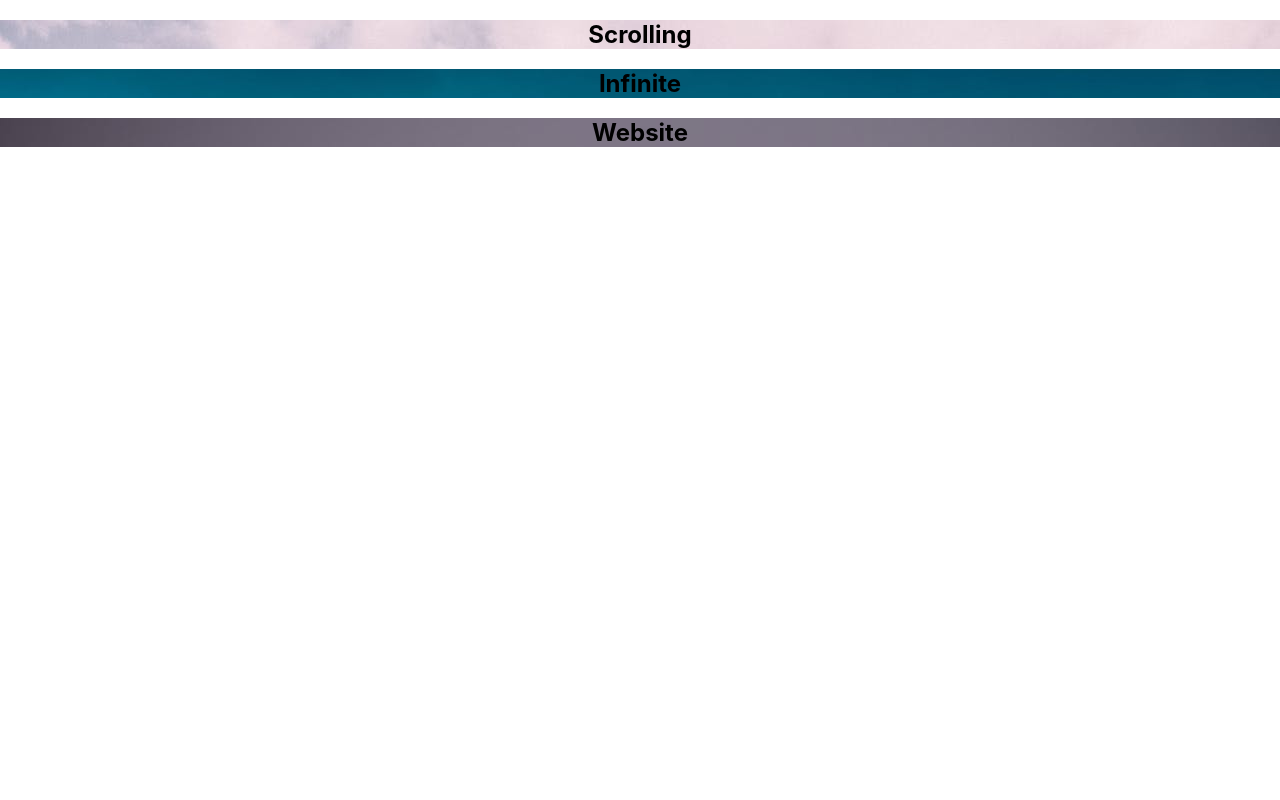
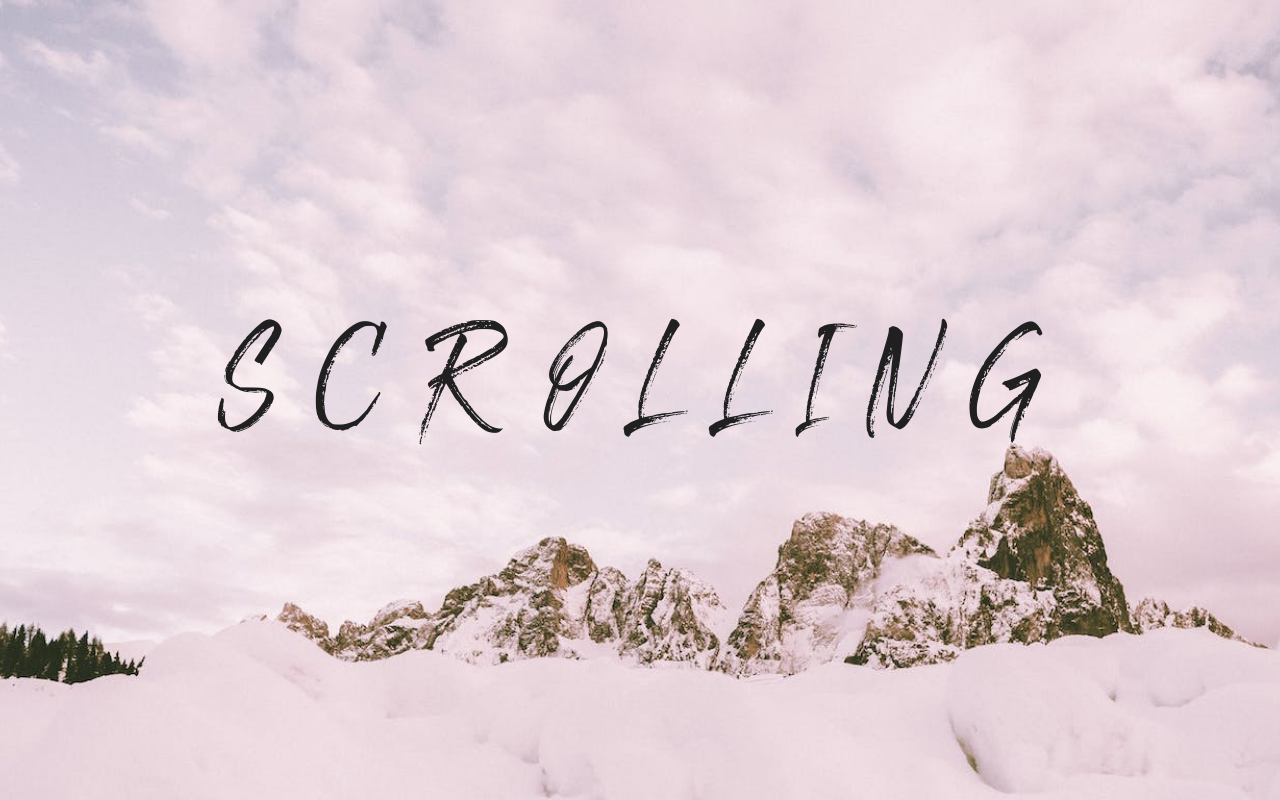
Before and after one commit to ali-fadaei23/scrolling-parallax, a React (Create React App) app: page / in a window 1280 px wide. Built offline with nearby package versions, Linux system fonts and the light colour scheme; the HTML template or start-up script is replaced by a standard one.

Commit message:
Fix font page style

```diff
--- a/src/App.css
+++ b/src/App.css
@@ -1,38 +1,10 @@
-.App {
-  text-align: center;
+@font-face {
+  font-family: Wandhen;
+  src: url(assets/fonts/wandhen.regular.ttf);
 }
 
-.App-logo {
-  height: 40vmin;
-  pointer-events: none;
+body {
+  margin: 0;
+  height: 100vh;
+  font-family: Wandhen;
 }
-
-@media (prefers-reduced-motion: no-preference) {
-  .App-logo {
-    animation: App-logo-spin infinite 20s linear;
-  }
-}
-
-.App-header {
-  background-color: #282c34;
-  min-height: 100vh;
-  display: flex;
-  flex-direction: column;
-  align-items: center;
-  justify-content: center;
-  font-size: calc(10px + 2vmin);
-  color: white;
-}
-
-.App-link {
-  color: #61dafb;
-}
-
-@keyframes App-logo-spin {
-  from {
-    transform: rotate(0deg);
-  }
-  to {
-    transform: rotate(360deg);
-  }
-}
--- a/src/components/parallax/Parallax.css
+++ b/src/components/parallax/Parallax.css
@@ -0,0 +1,31 @@
+section {
+  height: 100%;
+  width: 100%;
+  top: 0;
+  position: fixed;
+  visibility: hidden;
+}
+
+section :is(.outer, .inner) {
+  width: 100%;
+  height: 100%;
+  overflow-y: hidden;
+}
+
+section h2 {
+  font-size: 10vw;
+  font-weight: 500;
+  text-align: center;
+  text-transform: uppercase;
+  letter-spacing: 32px;
+}
+
+section .bg {
+  display: grid;
+  place-items: center;
+  position: absolute;
+  height: 100%;
+  width: 100%;
+  background-size: cover;
+  background-position: center;
+}
--- a/src/components/parallax/Parallax.jsx
+++ b/src/components/parallax/Parallax.jsx
@@ -63,7 +63,7 @@ const gsapInit = () => {
 const sections = [
   { title: "Scrolling", image: image1 },
   { title: "Infinite", image: image2 },
-  { title: "Website", image: image3 },
+  { title: "Mountains", image: image3 },
 ];
 
 const Parallax = () => {
@@ -81,7 +81,13 @@ const Parallax = () => {
               className="bg"
               style={{ backgroundImage: `url(${section.image})` }}
             >
-              <h2>{section.title}</h2>
+              <h2
+                style={{
+                  color: section.title === "Scrolling" ? "#202020" : "#fff",
+                }}
+              >
+                {section.title}
+              </h2>
             </div>
           </div>
         </div>
```
Also changed, not shown: src/assets/fonts/mountains.ttf (deleted), src/assets/fonts/wandhen.regular.ttf (added).
